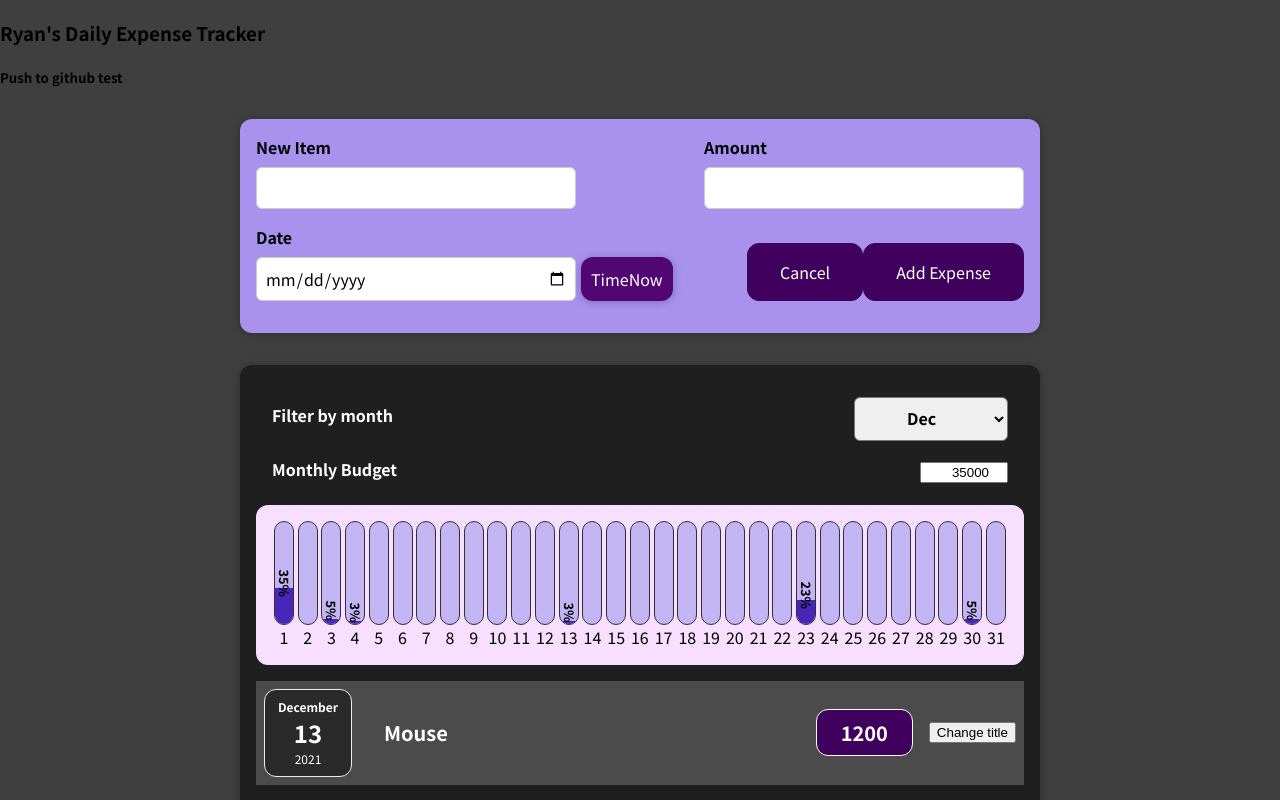
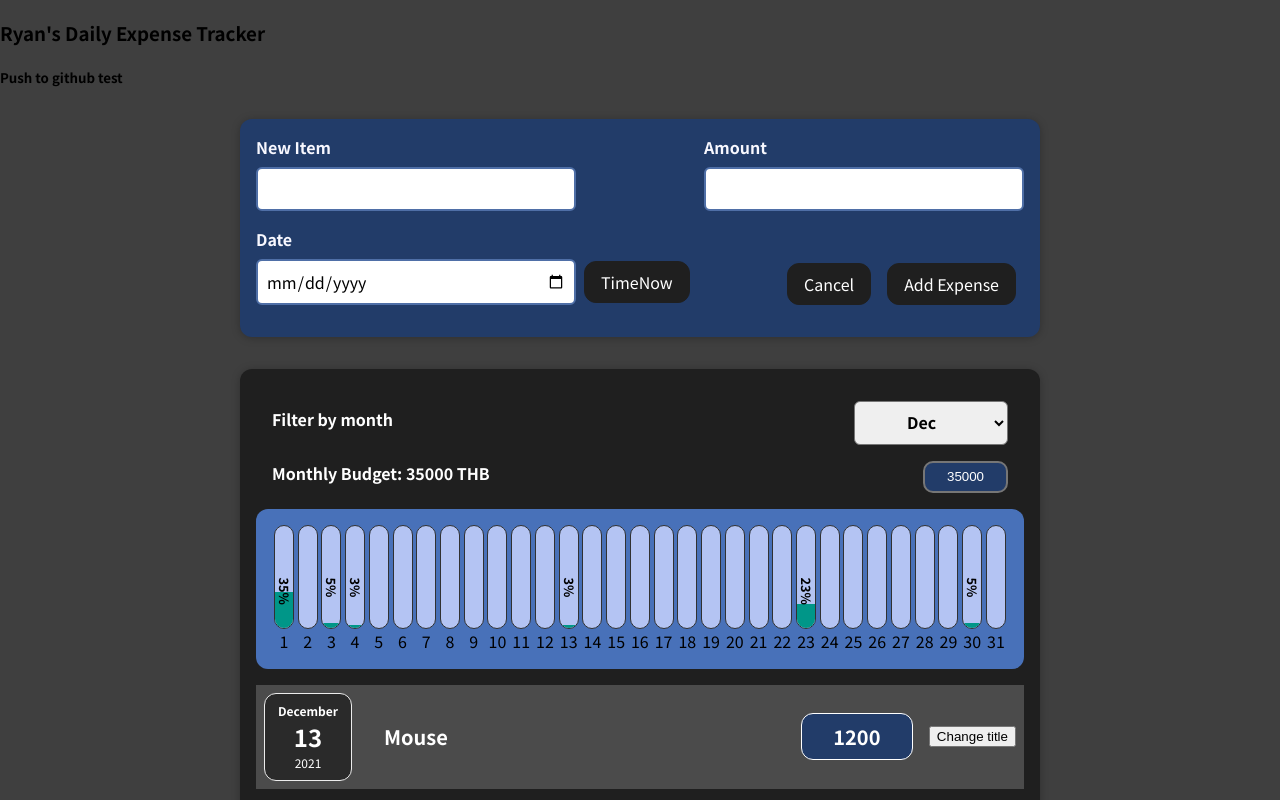
Before and after one commit to MaEdAlpha/expense-tracker, a React (Create React App) app: page / in a window 1280 px wide. Both pictures are taken after a click on the button "Add Expense". Shown: the top 800 px of the page. Built offline with nearby package versions, Linux system fonts and the light colour scheme.

Commit message:
Updated for daily usage
Customized for month-to-month use

```diff
--- a/src/components/Chart/Chart.css
+++ b/src/components/Chart/Chart.css
@@ -1,7 +1,7 @@
 .chart {
     padding: 1rem;
     border-radius: 12px;
-    background-color: #f8dfff;
+    background-color: #4871b9;
     text-align: center;
     display: flex;
     justify-content: space-around;
--- a/src/components/Chart/ChartBar.css
+++ b/src/components/Chart/ChartBar.css
@@ -10,21 +10,25 @@
   width: 20px;
   border: 1px solid #313131;
   border-radius: 12px;
-  background-color: #c3b4f3;
+  background-color:  #b4c4f3;
   overflow: hidden;
   display: flex;
   flex-direction: column;
   justify-content: flex-end;
+  position: relative;
 }
 
 .chart-bar__percent {
   font-size: 0.8rem;
   font-weight: 800;
   transform: rotate(90deg);
+  position: absolute;
+  top: 50%;
+  width: 100%;
 }
 
 .chart-bar__fill {
-  background-color: #4826b9;
+  background-color: #009688;
   width: 100%;
   transition: all 0.3s ease-out;
 }
--- a/src/components/Chart/ChartBar.js
+++ b/src/components/Chart/ChartBar.js
@@ -11,7 +11,7 @@ const ChartBar = (props) => {
     return (
         <div className='chart-bar'>
             <div className='chart-bar__inner'>
-                {barHeight !== '0%' && <span class='chart-bar__percent'>{barHeight} </span>}
+                {barHeight !== '0%' && <span className='chart-bar__percent'>{barHeight} </span>}
                 <div className='chart-bar__fill' style={{height:barHeight}}>
                 </div>
             </div>
--- a/src/components/ExpenseFilter/ExpenseFilter.css
+++ b/src/components/ExpenseFilter/ExpenseFilter.css
@@ -23,18 +23,45 @@
   border-radius: 6px;
 }
 
-  form{
+form {
   display: inline-flex;
   justify-content: space-between;
   width: 100%;
   align-items: center;
 }
 
-  .monthly-budget__wrapper{
+.monthly-budget__wrapper {
   display: inline-flex;
   justify-content: flex-end;
 }
 
-  .monthly-budget__input{
-    text-align: right;
+.monthly-budget__input {
+  background-color: #223c69;
+  border-radius: 10px;
+  border-style: double;
+  color: white;
+  padding: 0.4rem 0.5rem;
+  text-align: center;
 }
+
+.monthly-budget__input::-webkit-outer-spin-button,
+.monthly-budget__input::-webkit-inner-spin-button {
+    -webkit-appearance: none;
+    margin: 0;
+  }
+
+.budget-set__button{
+  font: inherit;
+  cursor: pointer;
+  padding: 0.5rem 1rem;
+  margin: 0 0.5rem;
+  border: 1px solid #fffdfd;
+  background-color: #1f1f1f;
+  color: white;
+  border-radius: 12px;
+}
+
+.budget-set__button:hover{
+  background-color: #4871b9;
+  border-color: #010407;
+}
--- a/src/components/ExpenseFilter/ExpenseFilter.js
+++ b/src/components/ExpenseFilter/ExpenseFilter.js
@@ -21,8 +21,14 @@ const ExpenseFilter = (props) => {
     }
 
     const monthlyBudgetHandler = (event) => {
+
       setBudgetButton(true);
       setMonthlyBudget(event.target.value);
+    }
+
+    const hideButtons = () => {
+      setBudgetButton(false);
+      setMonthlyBudget(+props.budget);
     }
 
   return (
@@ -46,10 +52,11 @@ const ExpenseFilter = (props) => {
       </div>
       <div className="expenses-filter__control">
         <form onSubmit={handlerMonthlyBudgetSubmit}>
-          <label>Monthly Budget</label>
-          <div class='monthly-budget__wrapper'>
-            <input class="monthly-budget__input" type='number' value={monthlyBudgetInput} min='0' max='100000' step='1000' onChange={monthlyBudgetHandler} ></input>
-            {budgetButton === true && <button type='submit'>Set budget</button>}
+          <label>Monthly Budget: {props.budget} THB</label>
+          <div className='monthly-budget__wrapper'>
+            <input className="monthly-budget__input" type='number' value={monthlyBudgetInput} min='0' max='100000' step='1000' onChange={monthlyBudgetHandler} ></input>
+            {budgetButton === true && <button className="budget-set__button" type='submit'>Set budget</button>}
+            {budgetButton === true && <button className="budget-set__button" onClick={hideButtons}>Cancel</button>}
           </div>
         </form>
       </div>
--- a/src/components/Expenses/ExpenseItem.css
+++ b/src/components/Expenses/ExpenseItem.css
@@ -27,13 +27,15 @@
   }
 
   .expense-item__price {
+    min-width: 7rem;
     font-size: 1rem;
     font-weight: bold;
     color: white;
-    background-color: #40005d;
+    background-color: #223c69;
     border: 1px solid white;
     padding: 0.5rem;
     border-radius: 12px;
+    text-align: center;
   }
 
   @media (min-width: 580px) {
--- a/src/components/NewExpense/ExpenseForm.css
+++ b/src/components/NewExpense/ExpenseForm.css
@@ -11,18 +11,20 @@
     font-weight: bold;
     margin-bottom: 0.5rem;
     display: block;
+    color: ghostwhite;
   }
 
   .new-expense__control input {
     font: inherit;
     padding: 0.5rem;
     border-radius: 6px;
-    border: 1px solid #ccc;
+    border: 2px solid #4f6fa7;
     width: 20rem;
     max-width: 100%;
   }
 
   .new-expense__actions {
+    width: fit-content;
     display: flex;
     align-items: flex-end;
     text-align: right;
@@ -32,7 +34,7 @@
     display: inline-flex;
     padding: 10px;
     color: white;
-    background: #510674;
+    background: #010407;
     margin-left: 5px;
     cursor: pointer;
   }
--- a/src/components/NewExpense/ExpenseForm.js
+++ b/src/components/NewExpense/ExpenseForm.js
@@ -1,6 +1,5 @@
 import React, { useState } from 'react';
 import './ExpenseForm.css';
-import Card from '../UI/Card';
 
 const ExpenseForm = (props) =>{
     const [titleInput, setTitleInput] = useState('');
@@ -36,12 +35,14 @@ const ExpenseForm = (props) =>{
         setDateInput('');
     }
 
-    const getTimeNow = () => {
+    const getTimeNow = (event) => {
+        event.preventDefault();
             let value = new Date(Date.now());
             let year = value.getFullYear();
             let month = value.getMonth()  + 1;
             let day = value.getDate().toString();
-            day = day.length < 2 ? '0'+day:day;
+            day = day.length < 2 ? '0'+day : day;
+            month = (month.toString()).length < 2 ? '0'+month: month;
 
             const formattedDate =  year + '-' + month + '-' + day;
             console.log(value);
@@ -62,9 +63,7 @@ const ExpenseForm = (props) =>{
             <div className="new-expense__control">
                 <label> Date</label>
                 <input type='date' value={dateInput} min="2021-01-01" max="2022-12-31" onChange={dateChangeHandler}/>
-                <Card className="time-icon">
-                    <div onClick={getTimeNow}>TimeNow</div>
-                </Card>
+                <button className="time-icon" onClick={getTimeNow}>TimeNow</button>
             </div>
             <div className="new-expense__actions">
                 <button type='button' onClick={props.onExpenseFormToggle}> Cancel</button>
--- a/src/components/NewExpense/NewExpense.css
+++ b/src/components/NewExpense/NewExpense.css
@@ -1,5 +1,5 @@
 .new-expense {
-    background-color: #a892ee;
+    background-color: #223c69;
     padding: 1rem;
     margin: 2rem auto;
     width: 50rem;
@@ -12,17 +12,18 @@
   .new-expense button {
     font: inherit;
     cursor: pointer;
-    padding: 1rem 2rem;
-    border: 1px solid #40005d;
-    background-color: #40005d;
+    padding: 0.5rem 1rem;
+    margin: 0 0.5rem;
+    border: 1px solid #1f1f1f;
+    background-color: #1f1f1f;
     color: white;
     border-radius: 12px;
   }
 
   .new-expense button:hover,
   .new-expense button:active {
-    background-color: #510674;
-    border-color: #510674;
+    background-color: #4871b9;
+    border-color: #010407;
   }
 
   .new-expense button.alternative {
@@ -33,5 +34,5 @@
 
   .new-expense button.alternative:hover,
   .new-expense button.alternative:active {
-    background-color: #ddb3f8;
+    background-color: #4f6fa7;
   }
```
Also changed, not shown: 1 other file (tests, documents, lock files or other folders). Lines whose indentation alone changed are shown as unchanged.
